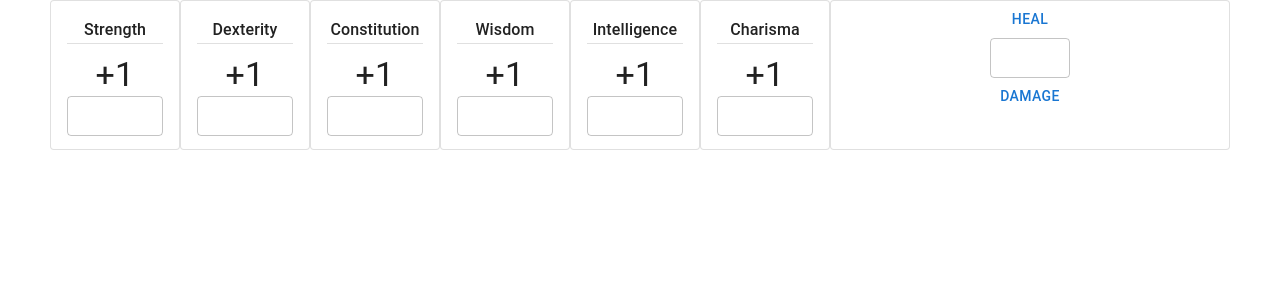
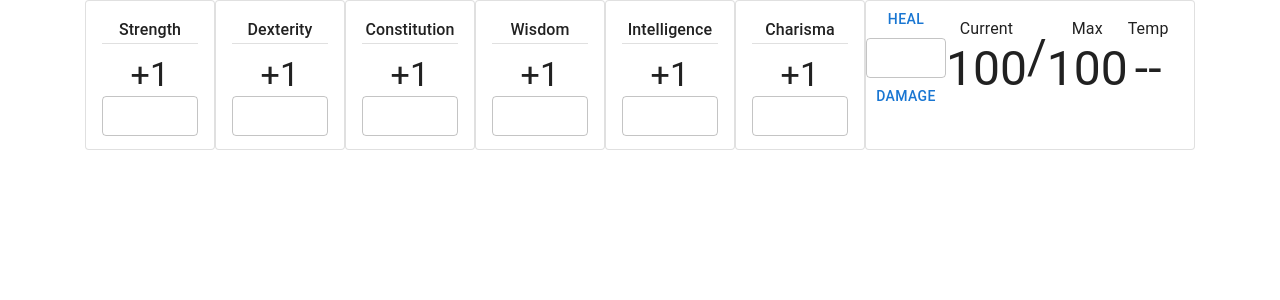
Before and after one commit to TheConMiz/dndcs_ui, a Next.js app: page / in a window 1280 px wide. Shown: the top 300 px of the page. Built offline with nearby package versions, Linux system fonts and the light colour scheme.

Commit message:
Component - Random Dog generator

```diff
--- a/package.json
+++ b/package.json
@@ -9,6 +9,7 @@
     "lint": "next lint"
   },
   "dependencies": {
+    "@dicebear/avatars": "^4.10.3",
     "@emotion/react": "^11.9.3",
     "@emotion/styled": "^11.9.3",
     "@mui/icons-material": "^5.8.4",
--- a/pages/Main.jsx
+++ b/pages/Main.jsx
@@ -1,5 +1,6 @@
 import React from 'react'
 import Ability_Score_Card from './widgets/Ability_Score_Card'
+import Random_Dog from './widgets/Random_Dog'
 import Hit_Point_Tracker from './widgets/Hit_Point_Tracker'
 
 const Main = () => {
@@ -20,6 +21,7 @@ const Main = () => {
             <Ability_Score_Card mode="Charisma"></Ability_Score_Card>
 
             <Hit_Point_Tracker></Hit_Point_Tracker>
+
         </div>
 
 
--- a/pages/widgets/Hit_Point_Tracker.jsx
+++ b/pages/widgets/Hit_Point_Tracker.jsx
@@ -1,13 +1,21 @@
 import React from 'react'
-import { Button, Card, TextField } from '@mui/material'
+import { Button, Card, Divider, TextField, Typography } from '@mui/material'
 
 const Hit_Point_Tracker = () => {
     return (
         <Card
             variant="outlined"
             sx={{
-                width: '400px',
+                width: '330px',
                 height: '150px'
+            }}
+        >
+            <div
+                style={{
+                    display: "flex",
+                    flexDirection: "row",
+                    justifyContent: "left",
+                    alignItems: "center",
                 }}
             >
                 <div
@@ -37,8 +45,49 @@ const Hit_Point_Tracker = () => {
                     <Button>
                         Damage
                     </Button>
+
                 </div>
+
+                <div
+                    style={{
+                        display: "flex",
+                        flexDirection: "column",
+                        justifyContent: "center",
+                        alignItems: "center",
+                    }}
+                >
+                    <Typography>Current</Typography>
+                    <Typography variant="h3">100</Typography>
+
+                </div>
+
                 <div>
+                    <Typography variant="h3">/</Typography>
+                </div>
+
+                <div
+                    style={{
+                        display: "flex",
+                        flexDirection: "column",
+                        justifyContent: "center",
+                        alignItems: "center",
+                    }}
+                >
+                    <Typography>Max</Typography>
+                    <Typography variant="h3">100</Typography>
+                </div>
+
+                <div
+                    style={{
+                        display: "flex",
+                        flexDirection: "column",
+                        justifyContent: "center",
+                        alignItems: "center",
+                    }}
+                >
+                    <Typography>Temp</Typography>
+                    <Typography variant="h3">--</Typography>
+                </div>
 
             </div>
 
--- /dev/null
+++ b/pages/widgets/Random_Dog.jsx
@@ -0,0 +1,35 @@
+import React from 'react'
+import { useState } from 'react'
+import Image from 'next/image';
+
+const Character_Badge = () => {
+
+    const [dog_src, set_dog_src] = useState("");
+
+    const getRandomDog = () => {
+
+
+        fetch('https://random.dog/woof.json')
+        .then((response) => response.json())
+        .then((data) => {set_dog_src(data["url"])});
+    }
+
+
+    return (
+        <div>
+            <button onClick={getRandomDog}>
+                Fetch Dog
+            </button>
+            <img
+                width={300}
+                height={300}
+                src={dog_src}
+                // src={dog_src}
+                alt="Test"
+            ></img>
+        </div>
+
+    )
+}
+
+export default Character_Badge
```
Also changed, not shown: pages/widgets/Saving_Throw_Tracker.jsx (added, +9 -0 lines), 1 other file (tests, documents, lock files or other folders). Lines whose indentation alone changed are shown as unchanged.
